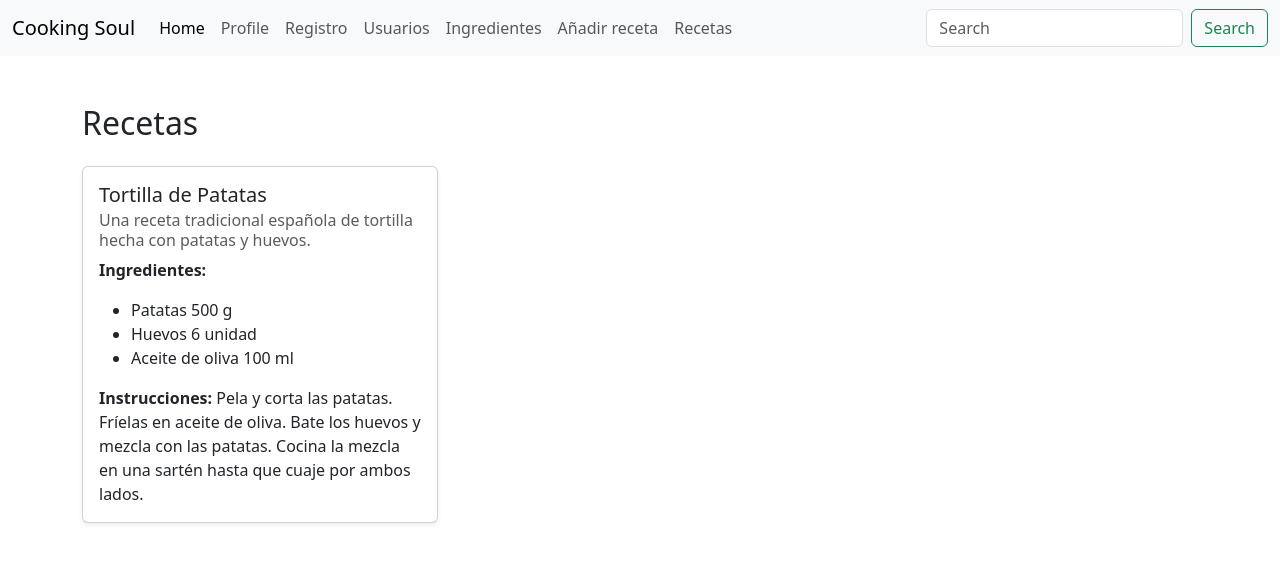
After one commit to lcuasMr/CookingSoul, a Flask app: page /recetas in a window 1280 px wide. The commit adds this page. Shown: the top 563 px of the page. Run offline with Flask 3, Linux system fonts and the light colour scheme.

Commit message:
añadir vista de recetas

```diff
--- a/Facade.py
+++ b/Facade.py
@@ -85,3 +85,18 @@ class Facade:
         recipie = Recipie(title=title, description=description, ingredients=ingredient_cuantity, instructions=instructions)
         print(f"Adding new recipie: {recipie}", file=sys.stdout)
         return recipie_dao.persist_model(recipie)
+
+    def get_recipie_by_id(self, recipie_id: int) -> Recipie:
+        recipie_dao = RecipieDAO(self._engine)
+        recipie = recipie_dao.get_recipie_by_id(recipie_id)
+        print(f"Retrieved recipie by ID {recipie_id}: {recipie}", file=sys.stdout)
+        if recipie:
+            return recipie
+        else:
+            raise ValueError(f"Recipie with ID {recipie_id} not found.")
+
+    def get_all_recipies(self) -> list[Recipie]:
+        recipie_dao = RecipieDAO(self._engine)
+        recipies = recipie_dao.get_all_recipies()
+        print(f"Retrieved all recipies: {recipies}", file=sys.stdout)
+        return recipies
--- a/app.py
+++ b/app.py
@@ -8,6 +8,8 @@ from models.user import User
 
 from mappers.UserMapper import UsuarioMapper
 from mappers.IngredientMapper import IngredientMapper
+from mappers.RecipieMapper import RecipieMapper
+
 
 from Facade import Facade
 from entities import Base
@@ -28,7 +30,11 @@ _FACADE = Facade(engine=_DB_ENGINE)
 
 @app.route('/')
 def index():
-    return render_template('index.html')
+    recipies = _FACADE.get_all_recipies()
+    ingredients = [IngredientMapper.reverse_map(ingredient) for ingredient in _FACADE.list_ingredients()]
+    recipies_map = [RecipieMapper.reverse_map(recipie) for recipie in recipies]
+
+    return render_template('index.html', recetas= recipies_map)
 
 @app.route('/user/<username>')
 def user(username):
@@ -96,5 +102,13 @@ def add_receta():
         ingredients = [IngredientMapper.reverse_map(ingredient) for ingredient in _FACADE.list_ingredients()]
         return render_template('add_receta.html', ingredients=ingredients, success=True)
 
+@app.route('/recetas', methods=['GET'])
+def recetas():
+    recipies = _FACADE.get_all_recipies()
+    ingredients = [IngredientMapper.reverse_map(ingredient) for ingredient in _FACADE.list_ingredients()]
+    recipies_map = [RecipieMapper.reverse_map(recipie) for recipie in recipies]
+    print(f"Map: {recipies_map}", file=sys.stdout)
+    return render_template('recetas.html', recetas=recipies_map, ingredients=ingredients)
+
 if __name__ == '__main__':
     app.run(debug=True)
--- a/daos/RecipieDAO.py
+++ b/daos/RecipieDAO.py
@@ -8,6 +8,8 @@ from models.ingredient import Ingredient
 from entities.RecipieEntity import RecipieEntity
 from entities.IngredientEntity import IngredientEntity
 from entities.association_tables import RecipieIngredientAssociation
+
+from daos.IngredientDAO import IngredientDAO
 
 import sys
 
--- a/entities/RecipieEntity.py
+++ b/entities/RecipieEntity.py
@@ -40,5 +40,6 @@ class RecipieEntity(Base):
             id=self.id,
             title=self.title,
             description=self.description,
+            ingredients=[(assoc.ingredient_id, assoc.cuantity) for assoc in self.ingredients],
             instructions=self.instructions
         )
--- a/mappers/RecipieMapper.py
+++ b/mappers/RecipieMapper.py
@@ -1,6 +1,8 @@
 from models.recipie import Recipie
 
 from mappers.IngredientMapper import IngredientMapper
+
+import sys
 
 class RecipieMapper:
     @staticmethod
@@ -14,13 +16,13 @@ class RecipieMapper:
         return Recipie(id, title, description, ingredients, instructions)
 
     @staticmethod
-    def reverse_map(recipie):
+    def reverse_map(recipie: Recipie):
         ingredientmapper = IngredientMapper()
+        print(recipie, file=sys.stdout)
         return {
             'id': recipie.id,
             'title': recipie.title,
             'description': recipie.description,
             'ingredients': recipie.ingredients,
-            'instructions': [ingredientmapper.reverse_map(ingredient) for ingredient in recipie.ingredients],
-            'created_at': recipie.created_at
+            'instructions': recipie.instructions
         }
--- a/templates/ingredient.html
+++ b/templates/ingredient.html
@@ -18,7 +18,7 @@
             </ul>
         </div>
         <div class="card-footer text-end">
-            <a href="{{ url_for('index') }}" class="btn btn-secondary">Volver al inicio</a>
+            <a href="{{ url_for('ingredientes') }}" class="btn btn-secondary">Volver</a>
         </div>
     </div>
 </div>
--- a/templates/navbar.html
+++ b/templates/navbar.html
@@ -18,8 +18,15 @@
             <li class="nav-item">
                 <a class="nav-link" href="{{ url_for('usuarios') }}">Usuarios</a>
           </li>
-            <li class="nav-item">
-                <a class="nav-link" href="{{ url_for('ingredientes') }}">Ingredientes</a>
+          <li class="nav-item">
+              <a class="nav-link" href="{{ url_for('ingredientes') }}">Ingredientes</a>
+          </li>
+          <li class="nav-item">
+              <a class="nav-link" href="{{ url_for('add_receta') }}">Añadir receta</a>
+          </li>
+          <li class="nav-item">
+              <a class="nav-link" href="{{ url_for('recetas') }}">Recetas</a>
+          </li>
         </ul>
         <form class="d-flex" role="search">
           <input class="form-control me-2" type="search" placeholder="Search" aria-label="Search"/>
--- /dev/null
+++ b/templates/recetas.html
@@ -0,0 +1,35 @@
+{% extends "base.html" %}
+
+{% block content %}
+<div class="container mt-5">
+    <h2 class="mb-4">Recetas</h2>
+    <div class="row">
+        {% for receta in recetas %}
+        <div class="col-md-6 col-lg-4 mb-4">
+            <div class="card h-100 shadow-sm">
+                <div class="card-body d-flex flex-column">
+                    <h5 class="card-title">{{ receta.title }}</h5>
+                    <h6 class="card-subtitle mb-2 text-muted">{{ receta.description }}</h6>
+                    <p class="card-text"><strong>Ingredientes:</strong></p>
+                    <ul>
+                        {% for ing in receta.ingredients %}
+                            {% set ing_info = ingredients[ing[0]] %}
+                            <li>
+                                {{ ing_info.name }}
+                                {{ing[1]}}
+                                {{ ing_info.medition}}
+                            </li>
+                        {% endfor %}
+                    </ul>
+                    <p class="card-text mt-auto"><strong>Instrucciones:</strong> {{ receta.instructions }}</p>
+                </div>
+            </div>
+        </div>
+        {% else %}
+        <div class="col-12">
+            <div class="alert alert-info">No hay recetas disponibles.</div>
+        </div>
+        {% endfor %}
+    </div>
+</div>
+{% endblock %}
```
Also changed, not shown: daos/AssociationDAO.py (added, +33 -0 lines), templates/index.html (+5 -21 lines).
